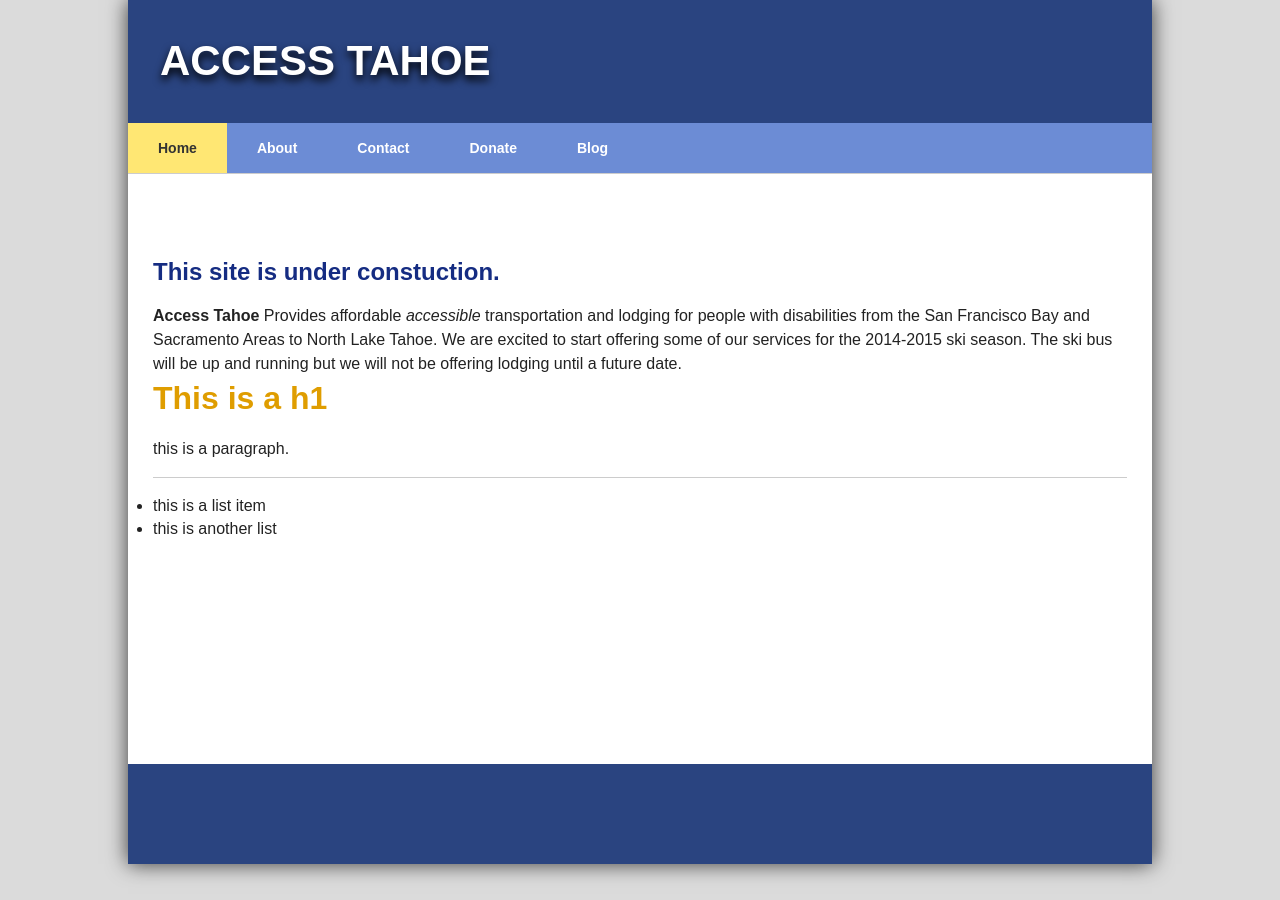
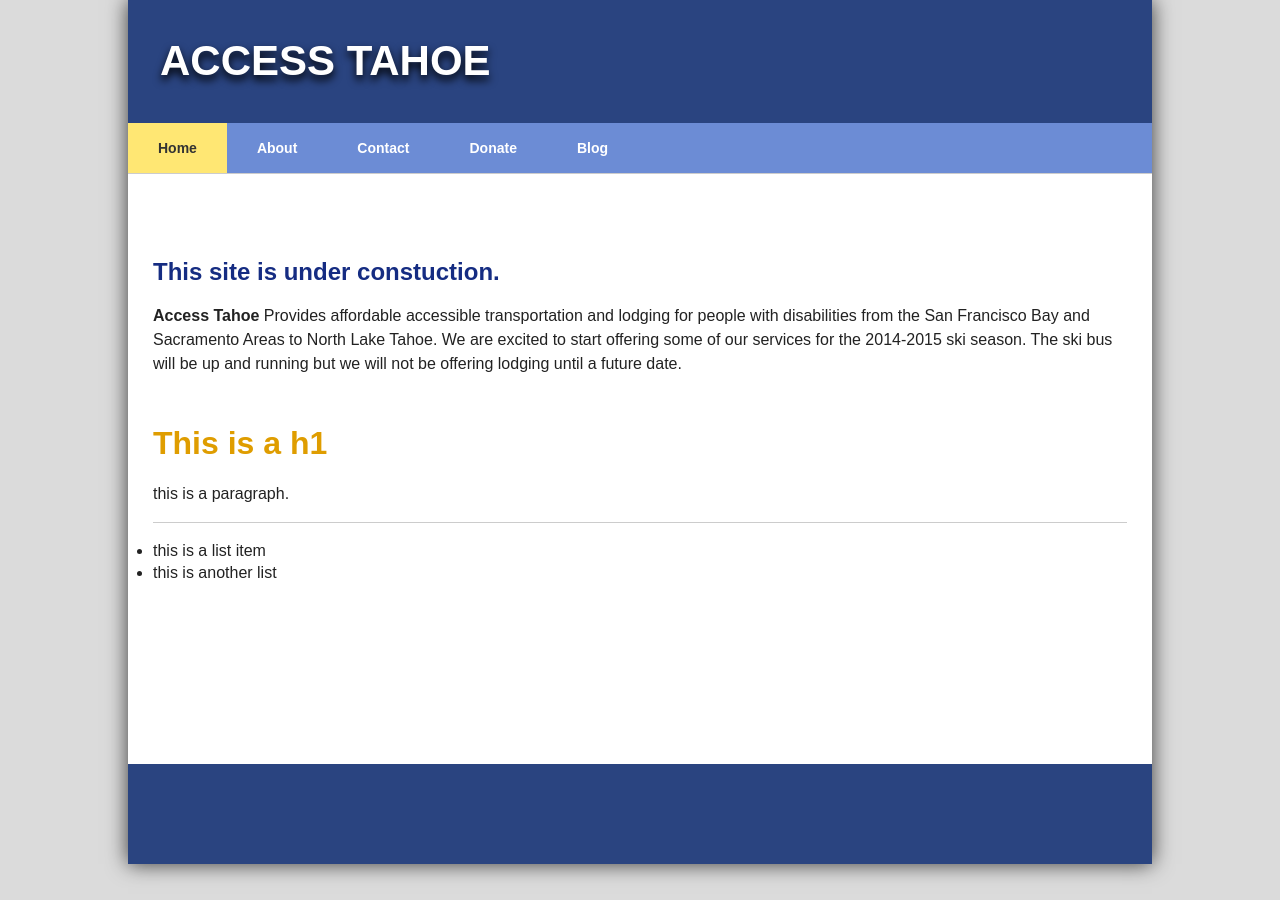
Before and after one commit to accesstahoe/accesstahoe.github.io, a Jekyll site: the page built from index.html, in a window 1280 px wide. Built offline with Jekyll 4.4.1, drawn with Linux system fonts in a browser that asks for light colours; Markdown is read by kramdown in place of the engine named in the settings.

```diff
--- a/index.html
+++ b/index.html
@@ -8,9 +8,12 @@ layout: default
 </h2>
 
 <p>
-<strong>Access Tahoe</strong> Provides affordable <i>accessible</i> transportation and lodging for people with disabilities from the San Francisco Bay and Sacramento Areas to North Lake Tahoe.
+<strong>Access Tahoe</strong> Provides affordable accessible transportation and lodging for people with disabilities from the San Francisco Bay and Sacramento Areas to North Lake Tahoe.
 We are excited to start offering some of our services for the 2014-2015 ski season.   The ski bus will be up and running but we will not be offering lodging until a future date.
 </p>
+
+<br>
+<br>
 
 <h1>
   This is a h1
```
